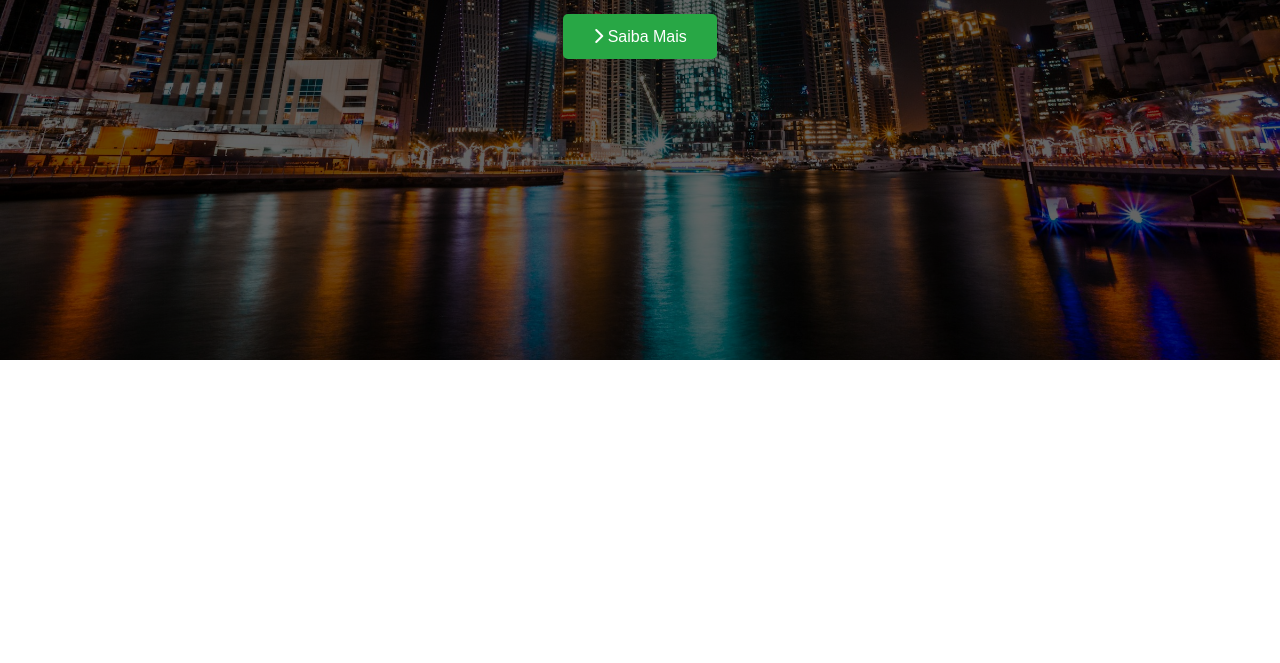
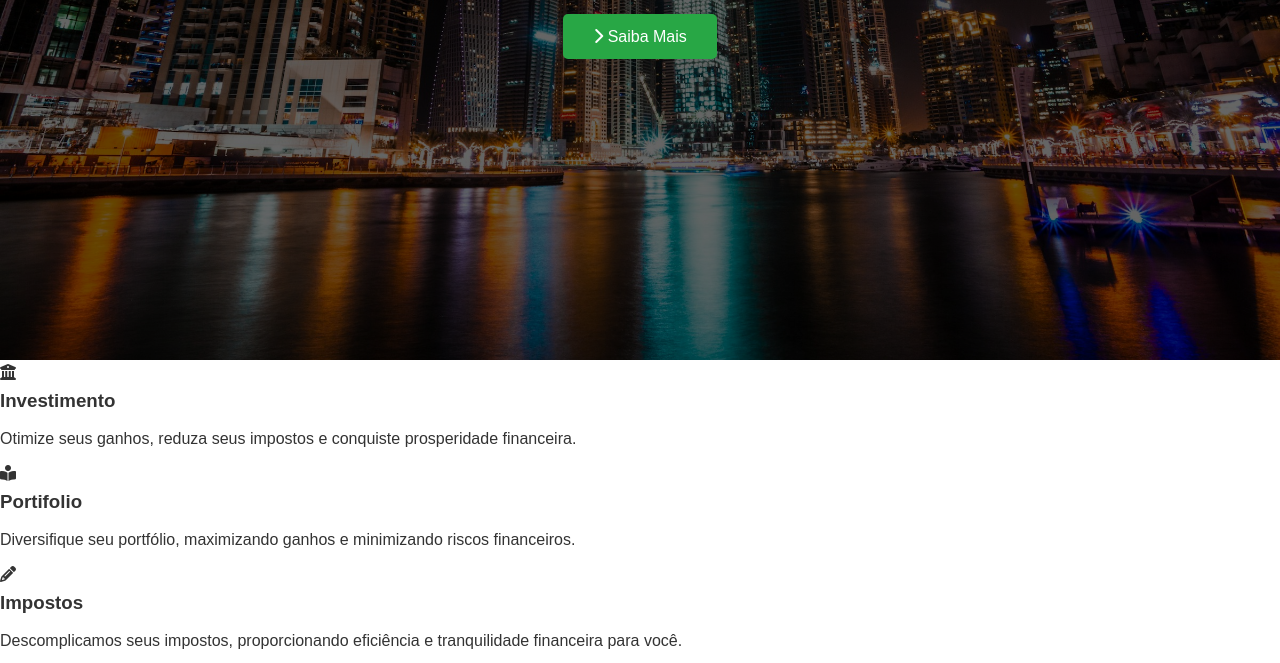
Before and after one commit to andre-ap/financial-company-website, a plain HTML site: page index.html in a window 1280 px wide. Shown: the part 440-1103 px from the top of the page. Before the commit the page ends 800 px from the top, so only its background shows below. Drawn offline with Linux system fonts and the light colour scheme.

Commit message:
add main section on index

```diff
--- a/index.html
+++ b/index.html
@@ -31,5 +31,33 @@
             <a href="#about" class="btn"><i class="fas fa-chevron-right"></i> Saiba Mais</a>
         </div>
     </header>
+
+    <main>
+        <section id="about" class="icons bg-light">
+            <div class="flex-items">
+                <div>
+                    <i class="fas fa-university fa-2f"></i>
+                    <div>
+                        <h3>Investimento</h3>
+                        <p>Otimize seus ganhos, reduza seus impostos e conquiste prosperidade financeira.</p>
+                    </div>
+                </div>
+                <div>
+                    <i class="fas fa-book-reader fa-2f"></i>
+                    <div>
+                        <h3>Portifolio</h3>
+                        <p>Diversifique seu portfólio, maximizando ganhos e minimizando riscos financeiros.</p>
+                    </div>
+                </div>
+                <div>
+                    <i class="fas fa-pencil-alt fa-2f"></i>
+                    <div>
+                        <h3>Impostos</h3>
+                        <p>Descomplicamos seus impostos, proporcionando eficiência e tranquilidade financeira para você.</p>
+                    </div>
+                </div>
+            </div>
+        </section>
+    </main>
 </body>
 </html>
```
